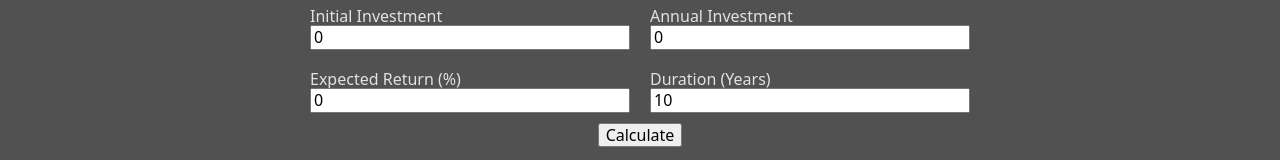
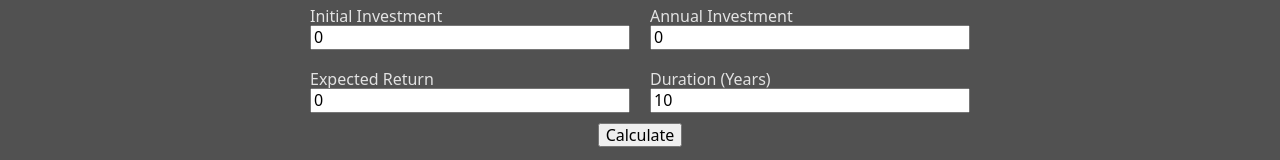
Before and after one commit to Elumion/Simple-Investment-Calculator, an Angular app: page / in a window 1280 px wide. Shown: the part 137-297 px from the top of the page. Built offline with nearby package versions, Linux system fonts and the light colour scheme.

Commit message:
remove percent mark

```diff
--- a/src/app/form-calculate/form-calculate.html
+++ b/src/app/form-calculate/form-calculate.html
@@ -10,7 +10,7 @@
         <input type="text" id="annual-investment" [(ngModel)]="annualInvestment" name="Annual Investment">
       </label>
       <label for="expected-return">
-        <span>Expected Return (%)</span>
+        <span>Expected Return</span>
         <input type="text" id="expected-return" [(ngModel)]="expectedReturn" name="Expected Return">
       </label>
       <label for="duration">
```
